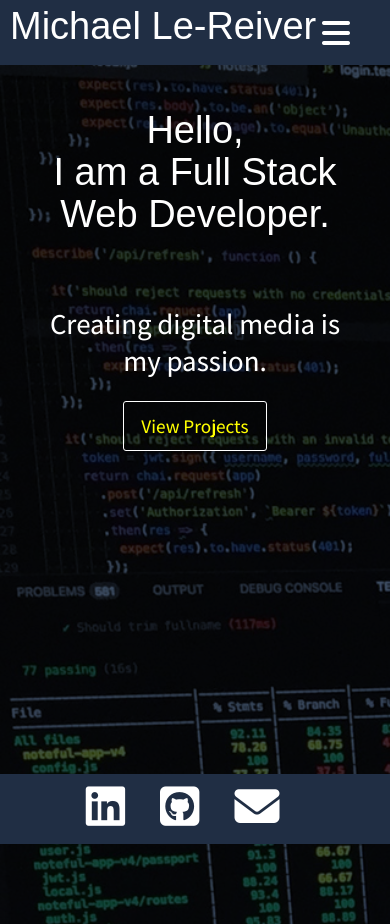
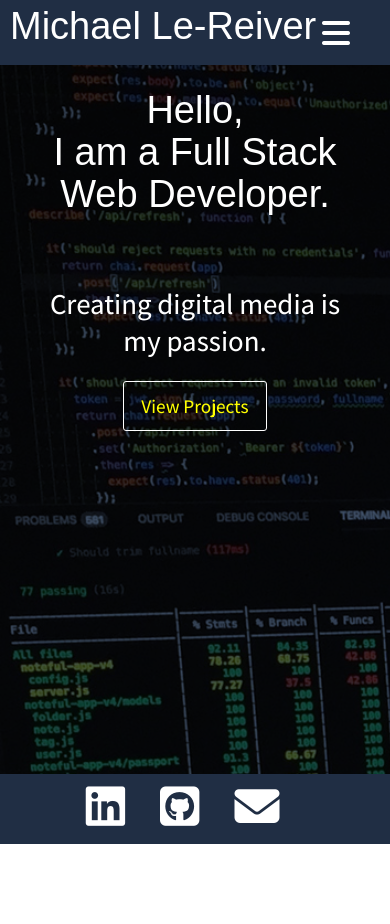
Before and after one commit to LeReiver/new-portfolio, a React (Create React App) app: page / in a window 390 px wide. After the commit the page ends 844 px from the top, so only its background shows below. Built offline with nearby package versions, Linux system fonts and the light colour scheme; a web font is replaced by a local one.

Commit message:
adjusted title positions

```diff
--- a/src/App.css
+++ b/src/App.css
@@ -2,8 +2,5 @@
   text-align: center;
   width: 100%;
   margin: 0 auto;
+  height: 100%;
 }
-
-h1 {
-  margin-top:100px;
-}
--- a/src/components/main/main.css
+++ b/src/components/main/main.css
@@ -1,11 +1,11 @@
 main {
-  height: 100vh;
-  padding-bottom: 50px;
+  height: 90vh;
+  /* padding: 100px 0; */
 }
 
 .main-title {
-  margin: 440px auto 50px auto;
-  padding-top: 100px;
+  margin: 80px auto 50px auto;
+  padding-top: 50px;
   color: white;
   font-size: 45px;
   font-weight: 400;
@@ -25,7 +25,7 @@ p.p2.heading {
 }
 
 #home {
-  margin-top: -360px;
+  margin-top: -20px;
   background-image: url('../../images/hero3.jpg');
   background-color: rgb(67, 84, 107);
   background-blend-mode: multiply;
@@ -73,15 +73,15 @@ p.p2.heading {
 
 @media only screen and (max-width: 600px) {
   .main-title {
-    margin-top: 400px;
+    margin-top: 40px;
     font-size: 40px;
-    padding-top: 80px;
+    padding-top: 20px;
   }
 }
 
 @media only screen and (max-width: 420px) {
   .main-title {
-    margin-top: 420px;
+    margin-top: 60px;
     padding: 50px 0;
     font-size: 38px;
     line-height: 110%;
--- a/src/components/projects/projects.css
+++ b/src/components/projects/projects.css
@@ -3,9 +3,7 @@ h1 {
 }
 
 h2 {
-  /* color: yellow; */
   color: #141414;
-  margin: 100px 30px 0 auto;
   font-size: 30px;
 }
 
@@ -53,13 +51,12 @@ blockquote {
 
 .project-block {
   display: inline-block;
-  /* margin: 30px auto 150px 80px; */
   margin-bottom: 180px;
 }
 
 .project-title {
-  margin: 150px auto 50px auto;
-  padding-top: 60px;
+  margin: 50px auto 50px auto;
+  padding-top: 30px;
   color: white;
   font-size: 40px;
   font-weight: 400;
@@ -117,7 +114,6 @@ blockquote {
 
 #projects {
   margin: 50px auto 0 auto;
-  /* background-color: #0b4c84d9; */
   background-color: #385F71;
 }
 
@@ -140,7 +136,7 @@ blockquote {
 @media only screen and (max-width: 600px) {
 
   .project-block {
-    margin: -80px auto 150px auto;
+    margin: -80px auto 70px auto;
   }
 
   .project-image img {
@@ -230,13 +226,7 @@ blockquote {
   }
 
   p.p2.stack {
-    /* margin-left: 0; */
     margin-bottom: 0px;
   }
 
-  /* blockquote {
-    margin-left: 20px;
-  } */
-
-
 }
--- a/src/index.css
+++ b/src/index.css
@@ -1,8 +1,9 @@
 body {
-  margin: -100px 0 0 0;
+  margin: 0;
   padding: 0;
   font-family: 'Chau Philomene One', sans-serif;
   z-index: 0;
+  background-size: contain;
 }
 h1 {
   font-family: 'Chau Philomene One', sans-serif;
```
